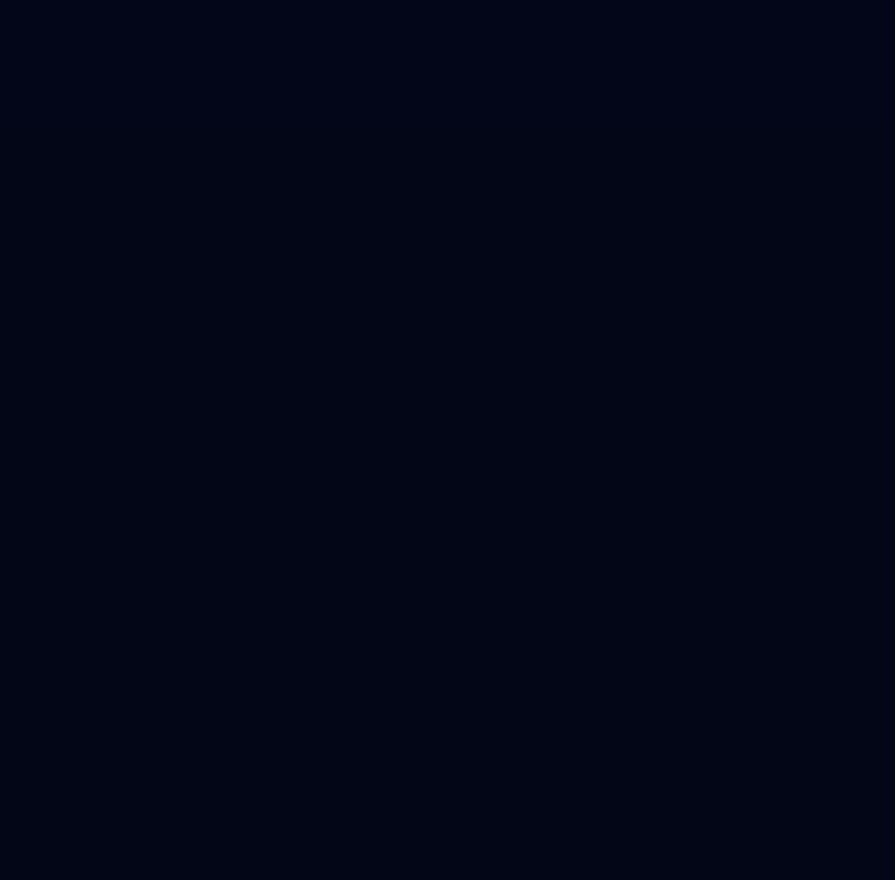
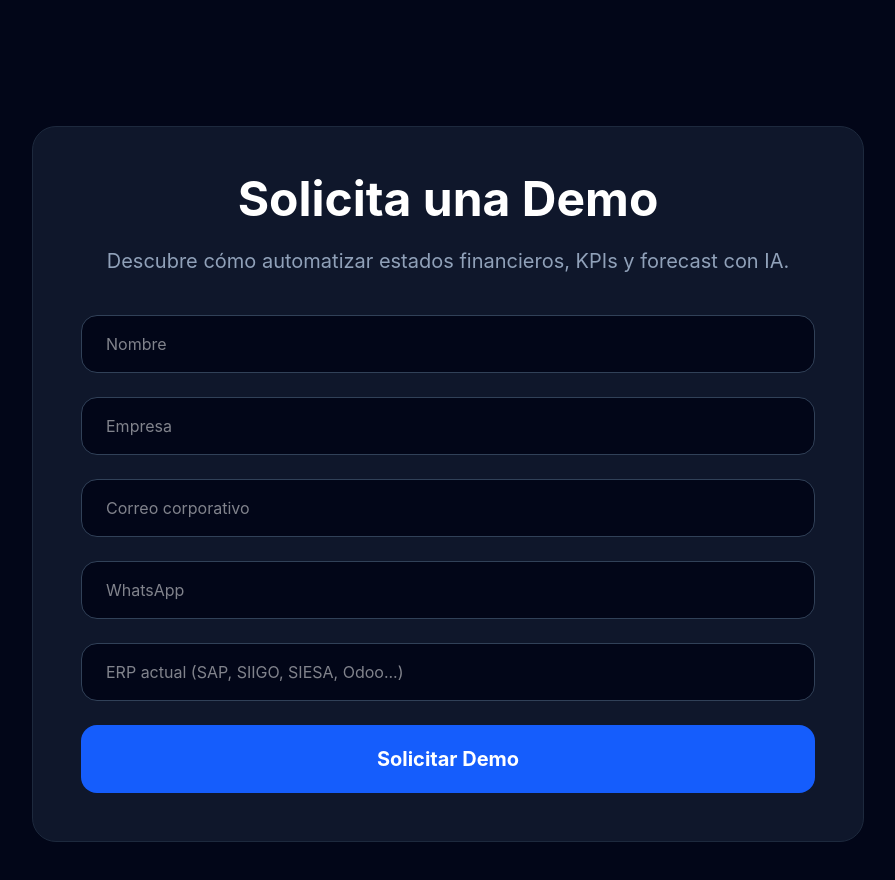
Before and after one commit to finovaintelligence/finova-landing, a React (Vite) app: page / in a window 1280 px wide. Shown: the part 3883-4763 px from the top of the page, without its empty margins (192-1087 px from the left). Before the commit the page ends 4009 px from the top, so only its background shows below. Built offline with nearby package versions, Linux system fonts and the light colour scheme.

Commit message:
Agregar formulario leads

```diff
--- a/src/App.jsx
+++ b/src/App.jsx
@@ -241,6 +241,77 @@ export default function App() {
 
       </section>
 
+{/* FORMULARIO LEADS */}
+
+<section className="max-w-4xl mx-auto px-8 pb-32">
+
+  <div className="bg-slate-900 border border-slate-800 rounded-3xl p-12">
+
+    <h2 className="text-5xl font-bold mb-6 text-center">
+      Solicita una Demo
+    </h2>
+
+    <p className="text-slate-400 text-center mb-10 text-xl">
+      Descubre cómo automatizar estados financieros,
+      KPIs y forecast con IA.
+    </p>
+
+    <form
+      action="https://formspree.io/f/xovwabcd"
+      method="POST"
+      className="space-y-6"
+    >
+
+      <input
+        type="text"
+        name="nombre"
+        placeholder="Nombre"
+        required
+        className="w-full bg-slate-950 border border-slate-700 rounded-2xl px-6 py-4 text-white"
+      />
+
+      <input
+        type="text"
+        name="empresa"
+        placeholder="Empresa"
+        required
+        className="w-full bg-slate-950 border border-slate-700 rounded-2xl px-6 py-4 text-white"
+      />
+
+      <input
+        type="email"
+        name="email"
+        placeholder="Correo corporativo"
+        required
+        className="w-full bg-slate-950 border border-slate-700 rounded-2xl px-6 py-4 text-white"
+      />
+
+      <input
+        type="text"
+        name="whatsapp"
+        placeholder="WhatsApp"
+        className="w-full bg-slate-950 border border-slate-700 rounded-2xl px-6 py-4 text-white"
+      />
+
+      <input
+        type="text"
+        name="erp"
+        placeholder="ERP actual (SAP, SIIGO, SIESA, Odoo...)"
+        className="w-full bg-slate-950 border border-slate-700 rounded-2xl px-6 py-4 text-white"
+      />
+
+      <button
+        type="submit"
+        className="w-full bg-blue-600 hover:bg-blue-700 py-5 rounded-2xl text-xl font-bold"
+      >
+        Solicitar Demo
+      </button>
+
+    </form>
+
+  </div>
+
+</section>
     </div>
 
   )
```
